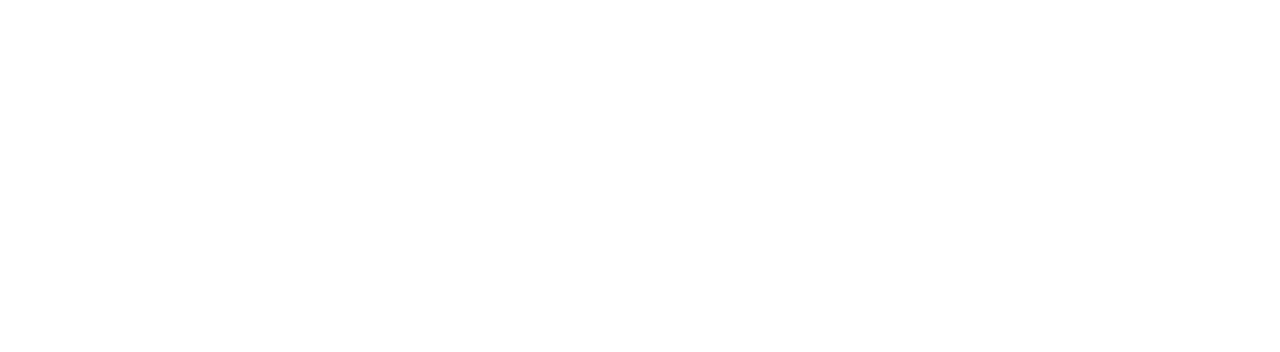
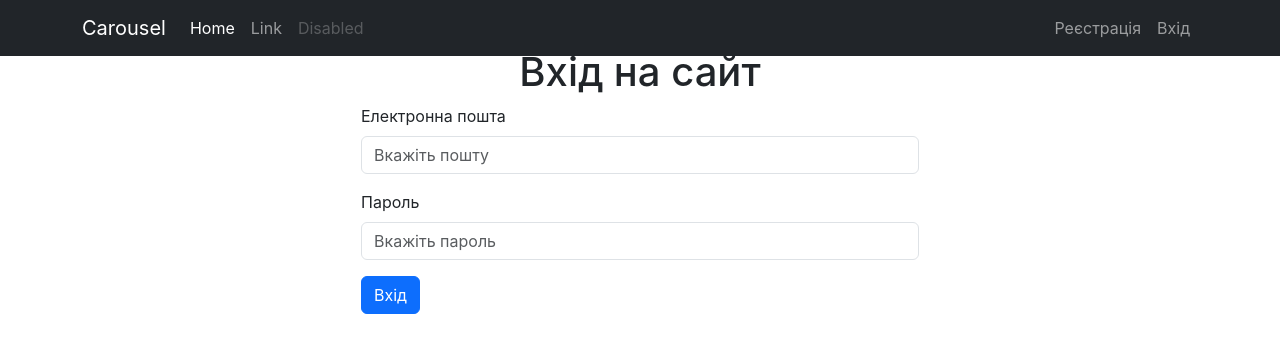
Before and after one commit to novakvova/pv125_PHP, a React (Create React App) app in the folder my-app/: page /login in a window 1280 px wide. Before the commit this address had no page. Shown: the top 352 px of the page. Built offline with nearby package versions, Linux system fonts and the light colour scheme.

Commit message:
begin working app

```diff
--- a/my-app/package.json
+++ b/my-app/package.json
@@ -3,6 +3,7 @@
   "version": "0.1.0",
   "private": true,
   "dependencies": {
+    "@reduxjs/toolkit": "^1.9.5",
     "@testing-library/jest-dom": "^5.16.5",
     "@testing-library/react": "^13.4.0",
     "@testing-library/user-event": "^13.5.0",
@@ -11,14 +12,19 @@
     "@types/node": "^16.18.36",
     "@types/react": "^18.2.12",
     "@types/react-dom": "^18.2.5",
+    "@types/react-redux": "^7.1.25",
     "axios": "^1.4.0",
     "bootstrap": "^5.3.0",
     "bootstrap-icons": "^1.10.5",
     "formik": "^2.4.2",
+    "jwt-decode": "^3.1.2",
     "react": "^18.2.0",
     "react-dom": "^18.2.0",
+    "react-redux": "^8.1.1",
     "react-router-dom": "^6.13.0",
     "react-scripts": "5.0.1",
+    "redux": "^4.2.1",
+    "redux-thunk": "^2.4.2",
     "sass": "^1.63.6",
     "typescript": "^4.9.5",
     "web-vitals": "^2.1.4"
--- a/my-app/src/App.tsx
+++ b/my-app/src/App.tsx
@@ -9,14 +9,17 @@
 import AdminLayout from "./components/admin/container/AdminLayout";
 import AdminDashboard from "./components/admin/dashboard/AdminDashboard";
 import HomePage from "./components/home/HomePage";
+import DefaultLayout from "./components/container/DefaultLayout";
+import LoginPage from "./components/auth/login/LoginPage";
 
 
 function App() {
     return (
         <>
             <Routes>
-                <Route path="/">
+                <Route path="/" element={<DefaultLayout/>}>
                     <Route index element={<HomePage/>}/>
+                    <Route path="login" element={<LoginPage/>}/>
                 </Route>
 
                 <Route path={"/admin"} element={<AdminLayout/>}>
--- /dev/null
+++ b/my-app/src/components/auth/AuthReducer.ts
@@ -0,0 +1,27 @@
+import {AuthUserActionType, IAuthUser, IUser} from "./types";
+
+const initState: IAuthUser = {
+    isAuth: false,
+    user: undefined,
+}
+
+export const AuthReducer = (state = initState, action: any) : IAuthUser => {
+
+    console.log("----action-----", action);
+    switch(action.type) {
+        case AuthUserActionType.LOGIN_USER: {
+            const user = action.payload as IUser;
+            return {
+                isAuth: true,
+                user
+            }
+        }
+        case AuthUserActionType.LOGOUT_USER: {
+            return {
+                user: undefined,
+                isAuth: false
+            }
+        }
+    }
+    return state;
+}
--- /dev/null
+++ b/my-app/src/components/auth/login/LoginPage.tsx
@@ -0,0 +1,78 @@
+import {ILoginPage, ILoginResult} from "./types";
+import {useState} from "react";
+import http_common from "../../../http_common";
+import {useFormik} from "formik";
+import jwtDecode from "jwt-decode";
+import {AuthUserActionType, IUser} from "../types";
+import {useDispatch} from "react-redux";
+import {useNavigate} from "react-router-dom";
+
+const LoginPage = () => {
+
+    const dispatch = useDispatch();
+    const navigate = useNavigate();
+
+    const init : ILoginPage = {
+        email: "",
+        password: ""
+    };
+    const [message, setMessage] = useState<string>('');
+
+    const onSubmitFormik = async (values: ILoginPage) => {
+        try {
+            const result = await http_common.post<ILoginResult>('api/auth/login', values);
+            //console.log("Login is good", result.data);
+            const {data} = result;
+            var user = jwtDecode(data.access_token) as IUser;
+            dispatch({
+                type: AuthUserActionType.LOGIN_USER,
+                payload: {
+                    email: user.email,
+                    name: user.name
+                }
+            });
+            console.log("User info", user);
+            setMessage("");
+            navigate("/");
+        }
+        catch {
+            setMessage("Дані вказнао не вірно");
+        }
+    }
+
+    const formik = useFormik({
+        initialValues: init,
+        onSubmit: onSubmitFormik
+    });
+
+    const {values, handleChange, handleSubmit} = formik;
+
+    return (
+        <>
+            <h1 className={"text-center"}>Вхід на сайт</h1>
+            <form className="col-md-6 offset-md-3" onSubmit={handleSubmit}>
+                {message && (
+                    <div className="alert alert-danger" role="alert">
+                        {message}
+                    </div>
+                )}
+                <div className="mb-3">
+                    <label htmlFor="email" className={"form-label"}>Електронна пошта</label>
+                    <input type="text" className="form-control" id="email" name="email"
+                           onChange={handleChange}
+                           value={values.email}
+                           placeholder="Вкажіть пошту"/>
+                </div>
+                <div className="mb-3">
+                    <label htmlFor="password" className={"form-label"}>Пароль</label>
+                    <input type="password" className="form-control" id="password" name="password"
+                           onChange={handleChange}
+                           value={values.password}
+                           placeholder="Вкажіть пароль"/>
+                </div>
+                <button type="submit" className="btn btn-primary">Вхід</button>
+            </form>
+        </>
+    )
+}
+export default LoginPage;
--- /dev/null
+++ b/my-app/src/components/auth/login/types.ts
@@ -0,0 +1,8 @@
+export interface ILoginPage {
+    email: string;
+    password: string;
+}
+
+export interface ILoginResult {
+    access_token: string;
+}
--- /dev/null
+++ b/my-app/src/components/auth/types.ts
@@ -0,0 +1,14 @@
+export enum AuthUserActionType {
+    LOGIN_USER = 'AUTH_LOGIN_USER',
+    LOGOUT_USER = 'AUTH_LOGIN_USER'
+}
+
+export interface IUser {
+    email: string;
+    name: string;
+}
+
+export interface IAuthUser {
+    isAuth: boolean;
+    user?: IUser;
+}
--- /dev/null
+++ b/my-app/src/components/container/DefaultHeader.tsx
@@ -0,0 +1,58 @@
+import {Link} from "react-router-dom";
+import {useSelector} from "react-redux";
+import {IAuthUser} from "../auth/types";
+
+const DefaultHeader = () => {
+    const {user, isAuth} = useSelector((store: any) => store.auth as IAuthUser);
+    return (
+        <>
+            <header data-bs-theme="dark">
+                <nav className="navbar navbar-expand-md navbar-dark fixed-top bg-dark">
+                    <div className="container">
+                        <a className="navbar-brand" href="#">Carousel</a>
+                        <button className="navbar-toggler collapsed" type="button" data-bs-toggle="collapse"
+                                data-bs-target="#navbarCollapse" aria-controls="navbarCollapse" aria-expanded="false"
+                                aria-label="Toggle navigation">
+                            <span className="navbar-toggler-icon"></span>
+                        </button>
+                        <div className="navbar-collapse collapse" id="navbarCollapse">
+                            <ul className="navbar-nav me-auto mb-2 mb-md-0">
+                                <li className="nav-item">
+                                    <a className="nav-link active" aria-current="page" href="#">Home</a>
+                                </li>
+                                <li className="nav-item">
+                                    <a className="nav-link" href="#">Link</a>
+                                </li>
+                                <li className="nav-item">
+                                    <a className="nav-link disabled">Disabled</a>
+                                </li>
+                            </ul>
+                            {isAuth ? (
+                                <ul className={"navbar-nav"}>
+                                    <li className="nav-item">
+                                        <Link className="nav-link" to="/profile">{user?.email}</Link>
+                                    </li>
+                                    <li className="nav-item">
+                                        <Link className="nav-link" to="/logout">Вихід</Link>
+                                    </li>
+                                </ul>
+                            ): (
+                                <ul className={"navbar-nav"}>
+                                    <li className="nav-item">
+                                        <Link className="nav-link" to="/register">Реєстрація</Link>
+                                    </li>
+                                    <li className="nav-item">
+                                        <Link className="nav-link" to="/login">Вхід</Link>
+                                    </li>
+                                </ul>
+                            )}
+
+                        </div>
+                    </div>
+                </nav>
+            </header>
+        </>
+    );
+}
+
+export default DefaultHeader;
--- /dev/null
+++ b/my-app/src/components/container/DefaultLayout.tsx
@@ -0,0 +1,16 @@
+import {Outlet} from "react-router-dom";
+import DefaultHeader from "./DefaultHeader";
+import './default.scss';
+
+const DefaultLayout = () => {
+    return (
+        <main>
+            <DefaultHeader />
+            <div className="container">
+                <Outlet/>
+            </div>
+        </main>
+    );
+}
+
+export default DefaultLayout;
--- /dev/null
+++ b/my-app/src/components/container/default.scss
@@ -0,0 +1,3 @@
+main {
+  padding-top: 3rem;
+}
--- a/my-app/src/index.tsx
+++ b/my-app/src/index.tsx
@@ -7,14 +7,18 @@
 import App from "./App";
 import reportWebVitals from "./reportWebVitals";
 import {BrowserRouter} from "react-router-dom";
+import {Provider} from "react-redux";
+import {store} from "./store/store";
 
 const root = ReactDOM.createRoot(
   document.getElementById("root") as HTMLElement
 );
 root.render(
-    <BrowserRouter>
-        <App />
-    </BrowserRouter>
+    <Provider store={store}>
+        <BrowserRouter>
+            <App />
+        </BrowserRouter>
+    </Provider>
 );
 
 // If you want to start measuring performance in your app, pass a function
--- /dev/null
+++ b/my-app/src/store/store.ts
@@ -0,0 +1,14 @@
+import {combineReducers} from "redux";
+import {configureStore} from "@reduxjs/toolkit";
+import thunk from "redux-thunk";
+import {AuthReducer} from "../components/auth/AuthReducer";
+
+export const rootReducer = combineReducers({
+    auth: AuthReducer
+});
+
+export const store = configureStore({
+    reducer: rootReducer,
+    devTools: true,
+    middleware: [thunk]
+});
```
Also changed, not shown: my-app/src/assets/default.jpg (added), 1 other file (tests, documents, lock files or other folders).
